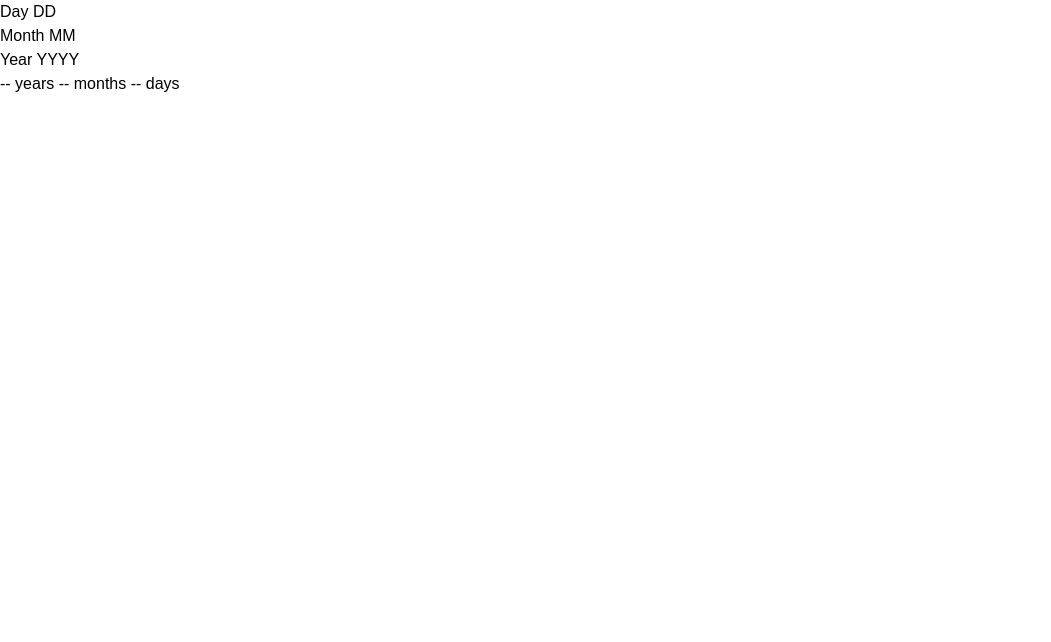
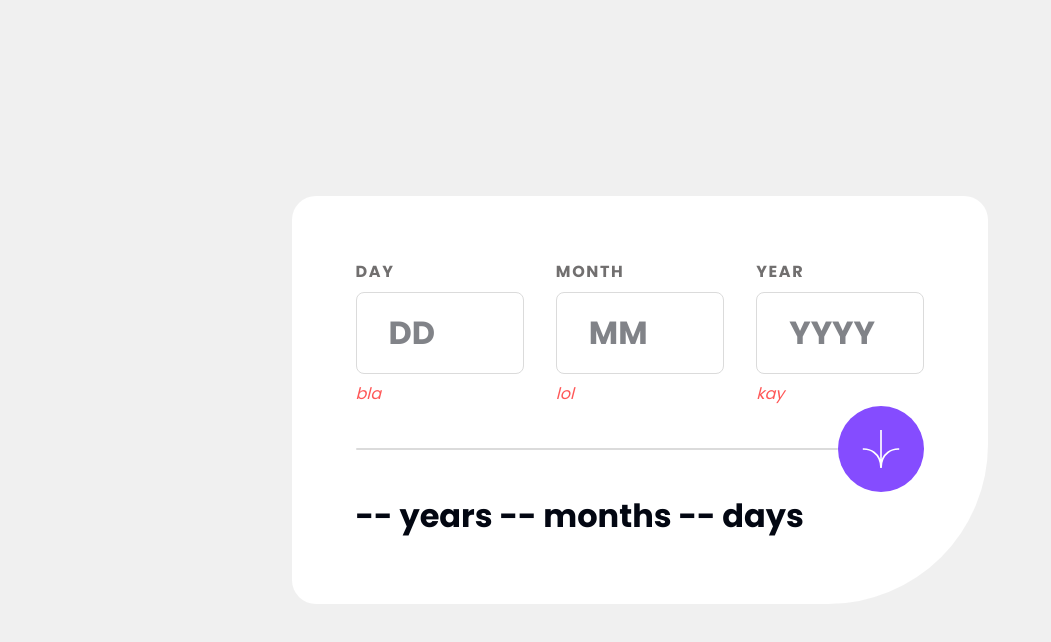
Before and after one commit to lilKriT/fem-age-calculator-app, a Next.js app: page / in a window 1280 px wide. Shown: the top 642 px of the page, without its empty margins (0-1051 px from the left). Built offline with nearby package versions, Linux system fonts and the light colour scheme.

Commit message:
Styling.

```diff
--- a/app/globals.css
+++ b/app/globals.css
@@ -27,8 +27,30 @@
   --color-gray-500: hsl(0, 1%, 44%);
 }
 
+* {
+  /* @apply outline outline-red-400; */
+}
+
 body {
-  background: var(--background);
-  color: var(--foreground);
-  font-family: Arial, Helvetica, sans-serif;
+  background: var(--color-gray-100);
+  color: var(--color-gray-950);
+  font-size: var(--text-base);
+  font-weight: var(--font-weight-bold);
+  font-family: var(--font-poppins-sans), Arial, Helvetica, sans-serif;
 }
+
+.label {
+  @apply flex flex-col justify-center items-start gap-2;
+
+  span:first-child {
+    @apply uppercase text-gray-500 text-[1rem] tracking-widest;
+  }
+
+  input {
+    @apply w-[calc(5ch+4rem)] px-8 py-4 border border-gray-200 rounded-lg;
+  }
+
+  span.error {
+    @apply text-red-400 text-[1rem] font-normal italic;
+  }
+}
--- a/app/page.tsx
+++ b/app/page.tsx
@@ -1,15 +1,57 @@
+"use client";
+
 import Image from "next/image";
+import { useState } from "react";
 
 export default function Home() {
+  const [errors, setErrors] = useState({
+    days: "bla",
+    months: "lol",
+    year: "kay",
+    form: "nope",
+  });
+
   return (
-    <div className="">
-      <p>Day DD</p>
+    <section className="min-h-dvh flex items-center justify-center px-8 py-32">
+      <div className="bg-white p-16 rounded-3xl rounded-br-[10rem]">
+        {/* Date form */}
+        <form className="flex gap-8">
+          <label className="label">
+            <span>Day</span>
+            <input type="text" placeholder="DD" />
+            <span className="error">{errors.days}</span>
+          </label>
 
-      <p>Month MM</p>
+          <label className="label">
+            <span>Month</span>
+            <input type="text" placeholder="MM" />
+            <span className="error">{errors.months}</span>
+          </label>
 
-      <p>Year YYYY</p>
+          <label className="label">
+            <span>Year</span>
+            <input type="text" placeholder="YYYY" />
+            <span className="error">{errors.year}</span>
+          </label>
+        </form>
 
-      <p>-- years -- months -- days</p>
-    </div>
+        {/* Decoration */}
+        <div className="relative flex justify-end items-center">
+          <div className="h-0.5 w-full bg-gray-200 rounded-full"></div>
+          <div className="bg-purple-500 p-6 rounded-full">
+            <Image
+              src={"/icon-arrow.svg"}
+              aria-hidden="true"
+              alt="Arrow Icon"
+              width={46}
+              height={44}
+            />
+          </div>
+        </div>
+
+        {/* Results */}
+        <p>-- years -- months -- days</p>
+      </div>
+    </section>
   );
 }
```
